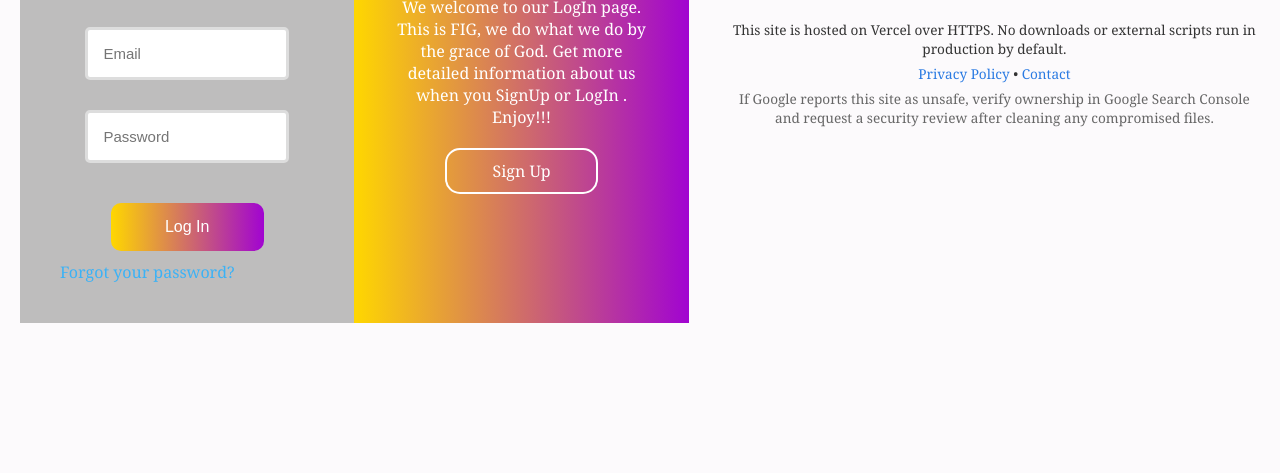
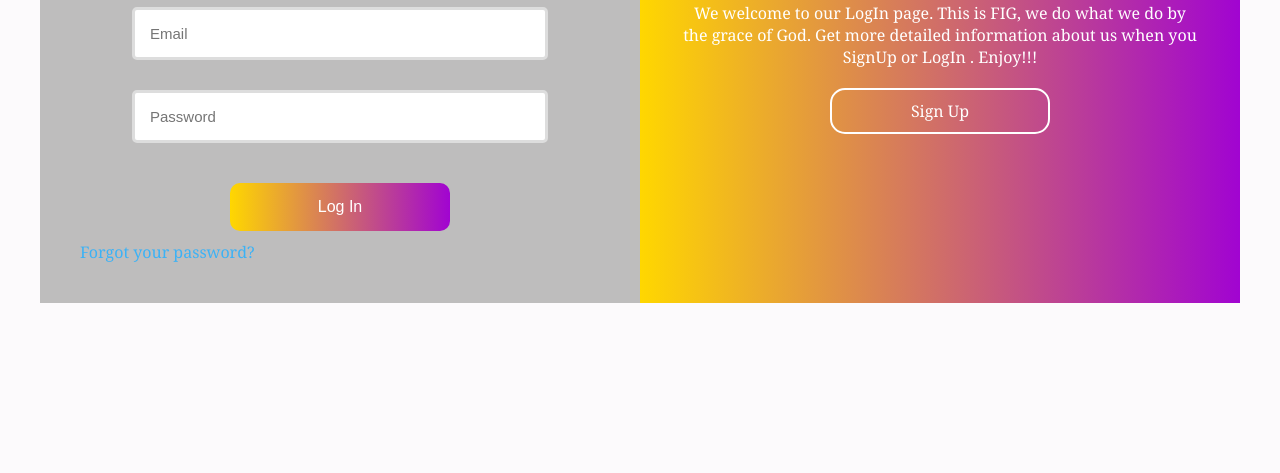
Before and after one commit to Ogbonna5/FIG-1, a plain HTML site: page index.html in a window 1280 px wide. Shown: the part 327-800 px from the top of the page. Drawn offline with Linux system fonts and the light colour scheme; sample sign-in values are in the browser's storage.

Commit message:
third commit

```diff
--- a/index.html
+++ b/index.html
@@ -3,12 +3,6 @@
 <head>
   <meta charset="UTF-8">
   <title>Login - F.I.G.</title>
-
-  <!-- Security / privacy meta to reduce false-positive flags -->
-  <meta name="referrer" content="strict-origin-when-cross-origin">
-  <meta http-equiv="Content-Security-Policy" content="default-src 'self'; img-src 'self' data:; style-src 'self' 'unsafe-inline'; font-src 'self' data:; script-src 'self' 'unsafe-inline' 'unsafe-eval'">
-  <meta name="robots" content="index,follow">
-
   <link rel="stylesheet" href="style.css">
   <style>
     /* === CSS embedded === */
@@ -55,6 +49,7 @@
     /* Left (form) */
     .login-left {
       background: rgb(190, 189, 189);
+
     }
     .login-left h2 { color: #272527; margin-bottom: 10px; }
     .login-left p { color: #555; margin-bottom: 20px; }
@@ -171,14 +166,7 @@
         font-size: 1em;
       }
     }
-    footer.site-foot {
-      font-size: 0.85rem;
-      color: #333;
-      background: transparent;
-      padding: 10px 20px;
-      text-align: center;
-    }
-    footer.site-foot a { color:#2a7ae2; text-decoration:none; }
+
   </style>
 </head>
 <body class="login-page">
@@ -191,7 +179,7 @@
         <p>Log in to your account</p>
         <form id="loginForm" style="align-items: center; justify-content: center;">
           <div class="input-group">
-            <input type="text" id="loginUsername" placeholder="Username" required>
+            <input type="name" id="loginUsername" placeholder="Username" required>
           </div>
           <div class="input-group">
             <input type="email" id="loginEmail" placeholder="Email" required>
@@ -209,7 +197,7 @@
         <div class="user-icon">👤</div>
         <h2>Ready to Get Started?</h2>
         <p class="Lorem">We welcome to our LogIn page. This is FIG, we do what we do by the grace of God. Get more detailed information about us when you SignUp or LogIn . Enjoy!!!</p>
-        <a href="signup.html" class="btn-outline" rel="noopener noreferrer">Sign Up</a>
+        <a href="signup.html" class="btn-outline">Sign Up</a>
       </div>
     </div>
   </div>
@@ -226,7 +214,7 @@
           s.defer = true;
           document.body.appendChild(s);
         } else {
-          // On production, unregister any stray service workers that might cause reload loops
+          // On production, unregister any service workers that might cause reload loops (non-destructive)
           if ('serviceWorker' in navigator) {
             navigator.serviceWorker.getRegistrations().then(function(regs) {
               regs.forEach(function(r) {
@@ -241,14 +229,26 @@
     })();
   </script>
 
-  <!-- Security / trust footer -->
-  <footer class="site-foot" aria-label="site information">
-    <div>This site is hosted on Vercel over HTTPS. No downloads or external scripts run in production by default.</div>
-    <div style="margin-top:6px;">
-      <a href="privacy.html" rel="noopener noreferrer">Privacy Policy</a> •
-      <a href="mailto:support@example.com" rel="noopener noreferrer">Contact</a>
-    </div>
-    <div style="margin-top:6px; color:#666;">If Google reports this site as unsafe, verify ownership in Google Search Console and request a security review after cleaning any compromised files.</div>
-  </footer>
+  <!-- <script>
+    // === JS embedded ===
+    const loginForm = document.getElementById("loginForm");
+    if (loginForm) {
+      loginForm.addEventListener("submit", (e) => {
+        e.preventDefault();
+        const email = document.getElementById("loginEmail").value;
+        const password = document.getElementById("loginPassword").value;
+
+        const user = JSON.parse(localStorage.getItem("sustainhubUser"));
+
+        if (user && email === user.email && password === user.password) {
+          localStorage.setItem("loggedIn", "true");
+          alert("Login successful!");
+          window.location.href = "index.html"; // redirect to main site
+        } else {
+          alert("Invalid email or password!");
+        }
+      });
+    }
+  </script> -->
 </body>
 </html>
```
